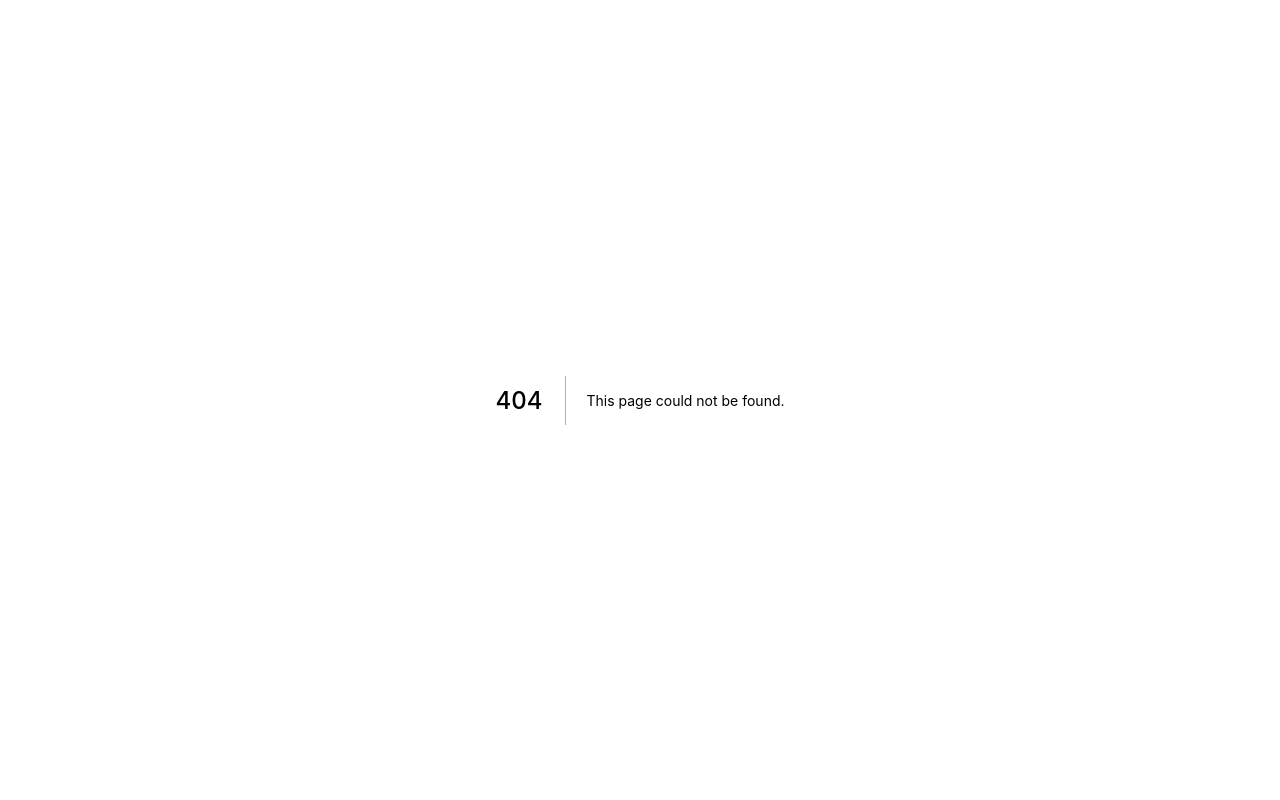
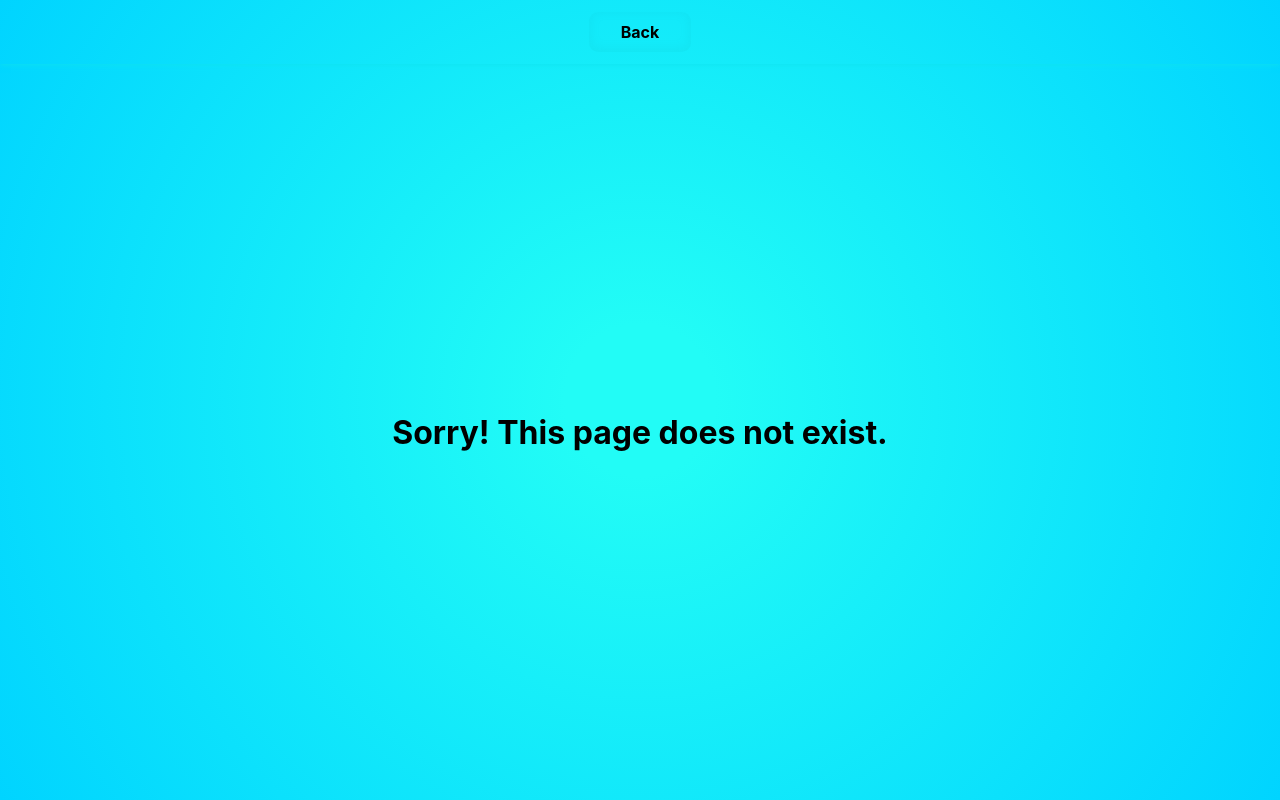
Before and after one commit to Rogger9/turnos-app, a Next.js app: page /404 in a window 1280 px wide. Before the commit this address had no page. Built offline with nearby package versions, Linux system fonts and the light colour scheme.

Commit message:
Added page404

```diff
--- /dev/null
+++ b/pages/404/index.jsx
@@ -0,0 +1,10 @@
+import PageLayout from 'components/PageLayout'
+import { container } from './style.module.css'
+
+export default function Custom404 () {
+	return (
+		<PageLayout title='Error404' style={container}>
+			<h1>Sorry! This page does not exist.</h1>
+		</PageLayout>
+	)
+}
--- /dev/null
+++ b/pages/404/style.module.css
@@ -0,0 +1,6 @@
+.container {
+  display: grid;
+  place-items: center;
+  text-align: center;
+  height: calc(100vh - 4rem);
+}
```
Also changed, not shown: 1 other file (tests, documents, lock files or other folders).
